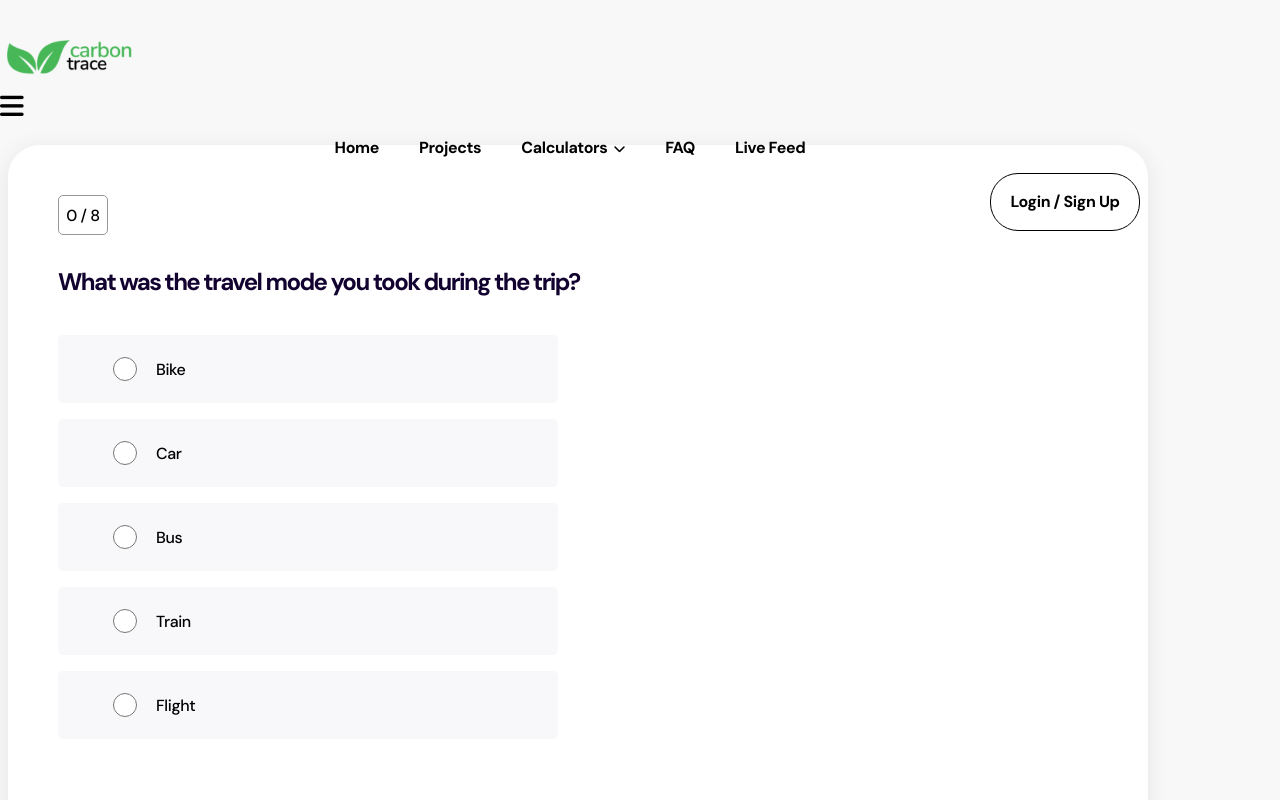
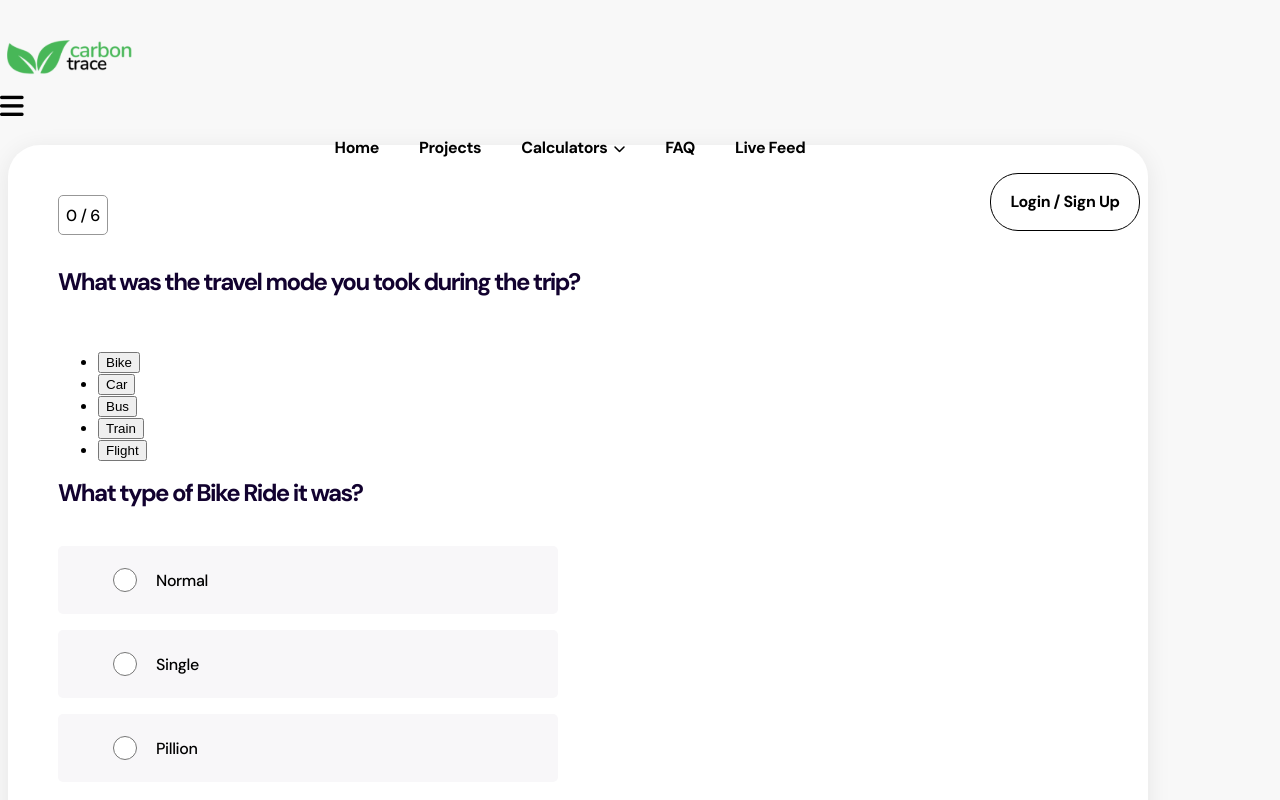
Before and after one commit to encamptourism/carbontracev1, a Next.js app: page /travelcalculator in a window 1280 px wide. Shown: the top 800 px of the page. Built offline with nearby package versions, Linux system fonts and the light colour scheme.

Commit message:
layout dependency

```diff
--- a/components/lifestylecalculator/selectandoptioncomponent.js
+++ b/components/lifestylecalculator/selectandoptioncomponent.js
@@ -3,6 +3,7 @@ const SelectOptionComponent=(props)=>{
 const {typess,name,option,layout} = props.lifestylesingleQuestion;
 const {calculationdata , setCalculationdata,isnext,setIsnext} = props;
 const [optiontoselect , setOptiontoselect] = useState([]);
+
 
 
 const onchangeHandler=(e , name)=>{
--- a/components/travelcalculator/mainlifecalculator.js
+++ b/components/travelcalculator/mainlifecalculator.js
@@ -2,16 +2,20 @@ import {useState,useEffect} from 'react';
 import SelectComponent from "./selectcomponent";
 import TextComponent from "./textcomponent";
 import SliderComponent from "./slidercomponent";
+import SelectMultipleComponent from "./selectmultiple";
 
 const MainlifeCalculator=(props)=>{
 
 const {travelQuestion,typecalculator,setUpnext,upnext,calculationdata,setCalculationdata} = props;
 const [isnext,setIsnext] = useState(true);
+const [parentQuestion,setParentQuestion] = useState(travelQuestion.filter((obj)=>obj.dependent !== 'child'));
+
+
 const onclickhandler=()=>{
 
-if(upnext < travelQuestion.length -1){
+if(upnext < parentQuestion.length -1){
 setUpnext(upnext + 1);
-if(calculationdata[travelQuestion[upnext].name] !== 0 || calculationdata[travelQuestion[upnext].name] !== ""){
+if(calculationdata[parentQuestion[upnext].name] !== 0 || calculationdata[parentQuestion[upnext].name] !== ""){
 setIsnext(false);
 }else{
  setIsnext(true);
@@ -28,25 +32,25 @@ setUpnext(upnext - 1);
 }
 const calculate=()=>{
 console.log(calculationdata);
-let totalcarbonfootprint = 0;
+/*let totalcarbonfootprint = 0;
 let noofkmtravel = calculationdata.noofkmtravel; //multiplier
 let nooftraveller = calculationdata.nooftraveller;//multiplier
 
-let cftravelmode = travelQuestion.filter((obj)=>obj.name === 'travelmode')[0].cf[calculationdata.travelmode];
-let cfkindoftravel = travelQuestion.filter((obj)=>obj.name === 'kindoftravel')[0].cf[calculationdata.kindoftravel];
-let cfkindofvehicle = travelQuestion.filter((obj)=>obj.name === 'kindofvehicle')[0].cf[calculationdata.kindofvehicle];
-let cfkindoftransport = travelQuestion.filter((obj)=>obj.name === 'kindoftransport')[0].cf[calculationdata.kindoftransport];
+let cftravelmode = parentQuestion.filter((obj)=>obj.name === 'travelmode')[0].cf[calculationdata.travelmode];
+let cfkindoftravel = parentQuestion.filter((obj)=>obj.name === 'kindoftravel')[0].cf[calculationdata.kindoftravel];
+let cfkindofvehicle = parentQuestion.filter((obj)=>obj.name === 'kindofvehicle')[0].cf[calculationdata.kindofvehicle];
+let cfkindoftransport = parentQuestion.filter((obj)=>obj.name === 'kindoftransport')[0].cf[calculationdata.kindoftransport];
 
 
 
-let cfkindoffood = travelQuestion.filter((obj)=>obj.name === 'kindoffood')[0].cf[calculationdata.kindoffood];
-let cfkindofaccomodation = travelQuestion.filter((obj)=>obj.name === 'kindofaccomodation')[0].cf[calculationdata.kindofaccomodation];
+let cfkindoffood = parentQuestion.filter((obj)=>obj.name === 'kindoffood')[0].cf[calculationdata.kindoffood];
+let cfkindofaccomodation = parentQuestion.filter((obj)=>obj.name === 'kindofaccomodation')[0].cf[calculationdata.kindofaccomodation];
 
 
 
 
 
-console.log(cfkindoffood);
+console.log(cfkindoffood);*/
 
 }
 
@@ -76,21 +80,21 @@ return (
                             <div className="question__main__blk">
                                 <div className="question__page__number" data-aos="fade-left" data-aos-delay="50"
                                     data-aos-duration="1000">
-                                    <span>{`${upnext} / ${travelQuestion.length -1}`}</span>
+                                    <span>{`${upnext} / ${parentQuestion.length -1}`}</span>
                                 </div>
                                 <div className="question__title" data-aos="fade-up" data-aos-delay="50"
                                     data-aos-duration="1000">
-                                    <h2>{travelQuestion[upnext].question || ""}</h2>
+                                    <h2>{parentQuestion[upnext].question || ""}</h2>
                                 </div>
 
                                     <div className="question__form__blk question__flex" data-aos="fade-up"
                                         data-aos-delay="50" data-aos-duration="1000">
                                         <div className="row question__radio">
 
-                                         <SelectComponent travelsingleQuestion={travelQuestion[upnext]} setCalculationdata={setCalculationdata} calculationdata={calculationdata} isnext={isnext} setIsnext={setIsnext}/>
-                                         <TextComponent travelsingleQuestion={travelQuestion[upnext]} setCalculationdata={setCalculationdata} calculationdata={calculationdata} isnext={isnext} setIsnext={setIsnext}/>
-                                         <SliderComponent travelsingleQuestion={travelQuestion[upnext]} setCalculationdata={setCalculationdata} calculationdata={calculationdata} isnext={isnext} setIsnext={setIsnext}/>
-
+                                         <SelectComponent travelsingleQuestion={parentQuestion[upnext]} setCalculationdata={setCalculationdata} calculationdata={calculationdata} isnext={isnext} setIsnext={setIsnext}/>
+                                         <TextComponent travelsingleQuestion={parentQuestion[upnext]} setCalculationdata={setCalculationdata} calculationdata={calculationdata} isnext={isnext} setIsnext={setIsnext}/>
+                                         <SliderComponent travelsingleQuestion={parentQuestion[upnext]} setCalculationdata={setCalculationdata} calculationdata={calculationdata} isnext={isnext} setIsnext={setIsnext}/>
+                                         <SelectMultipleComponent travelsingleQuestion={parentQuestion[upnext]} setCalculationdata={setCalculationdata} calculationdata={calculationdata} isnext={isnext} setIsnext={setIsnext} travelQuestion={travelQuestion}/>
 
                                         </div>
 
@@ -98,7 +102,7 @@ return (
 
                                      <div className={upnext <=0 ? "question__btn__blk":"question__btn__blk question__two"}>
                                         {(upnext <=0) ? "" : <button className= "back" onClick={()=>onclickbackhandler()}>Back</button>}
-                                       { (upnext === travelQuestion.length -1) ? <button onClick={()=>calculate()}>Calculate</button> : <button onClick={()=>onclickhandler()} disabled={isnext}>Next</button> }
+                                       { (upnext === parentQuestion.length -1) ? <button onClick={()=>calculate()}>Calculate</button> : <button onClick={()=>onclickhandler()} disabled={isnext}>Next</button> }
                                     </div>
 
                             </div>
@@ -106,7 +110,8 @@ return (
                         <div className="col-lg-5 col-md-5 order-first order-md-last order-lg-last">
                             <div className="question__right__blk" data-aos="fade-right" data-aos-delay="50"
                                 data-aos-duration="1000">
-                                {travelQuestion[upnext].image ? <img src={travelQuestion[upnext].image} alt="tagg"/> : ""}
+                                {(typeof travelQuestion[upnext].image ==='string') ? <img src={parentQuestion[upnext].image} alt="tagg"/> : ""}
+                                {(typeof travelQuestion[upnext].image ==='object') ? <img src={parentQuestion[upnext].image[calculationdata.travelmode]} alt="tagg"/> : ""}
                             </div>
                         </div>
                     </div>
--- /dev/null
+++ b/components/travelcalculator/selectmultiple.js
@@ -0,0 +1,99 @@
+import {useState,useEffect} from 'react';
+import SelectMultiplechild from "./SelectMultiplechild";
+import SelectMultiplechildone from "./SelectMultiplechildone";
+
+const SelectMultipleComponent=(props)=>{
+const {typess,name,option,layout,dependent} = props.travelsingleQuestion;
+const {calculationdata , setCalculationdata,isnext,setIsnext,travelQuestion} = props;
+const [dependencyArr,setDependencyArr] = useState([]);
+const {travelall} = {...calculationdata};
+
+
+const getData=(sc)=>{
+let repla ={};
+if(calculationdata[name] !== [name]){
+repla = {typeofbike:'',noofkmtravelby:0,kindoftravel:'',typeofflyingroute:""}
+
+}
+  setCalculationdata({...calculationdata,[name]:sc,...repla});
+
+
+
+}
+
+
+useEffect(()=>{
+let ddata = (typeof dependent === 'object') ? dependent[calculationdata[name]] : [];
+
+let dmkdata = [];
+
+(ddata.length > 0) && ddata.map((sd)=>{
+
+let asd = travelQuestion.filter((dsf)=>dsf.name === sd);
+
+dmkdata = [...dmkdata,...asd];
+
+
+})
+setDependencyArr(dmkdata);
+console.log(calculationdata);
+},[calculationdata])
+
+return (
+        <>
+          {typess === 'selectmultiple'?
+        <div>
+            <div className="trip__details">
+            <ul className="nav nav-tabs pl-2">
+        {
+        option.map((obj , key)=>{
+           return (
+               <li  key ={key} className="nav-item" role="presentation">
+                 <button className={calculationdata[name] === obj.value ? 'nav-link active' : 'nav-link'} id="home-tab"  type="button" role="tab" aria-controls="home" aria-selected="true" onClick={()=>getData(obj.value)}>{obj.label}</button>
+               </li>
+                   )
+                 })
+
+        }
+            </ul>
+
+         </div>
+            <div>
+         {dependencyArr.length > 0 && dependencyArr.map((obj,key)=>{
+               if(obj.typess === 'select'){
+               return (
+                        <div key={key}>
+                          <div className="question__title mt-5">
+                                    <h2>{obj.question || ""}</h2>
+                          </div>
+                         {<SelectMultiplechild obj ={obj} calculationdata={calculationdata} setCalculationdata={setCalculationdata} isnext= {isnext} setIsnext ={setIsnext}/>}
+
+                        </div>
+                      )
+
+               }
+            if(obj.typess === 'slider'){
+               return (
+                        <div key={key}>
+                          <div className="question__title mt-3">
+                                    <h2>{obj.question || ""}</h2>
+                          </div>
+                        {<SelectMultiplechildone obj ={obj}  calculationdata={calculationdata} setCalculationdata={setCalculationdata} isnext= {isnext} setIsnext ={setIsnext}/>}
+
+                        </div>
+                      )
+
+               }
+
+         })}
+
+            </div>
+
+         </div>
+         :""}
+        </>
+	   )
+
+
+}
+export default SelectMultipleComponent;
--- /dev/null
+++ b/components/travelcalculator/selectmultiplechild.js
@@ -0,0 +1,30 @@
+const SelectMultiplechild=(props)=>{
+const {obj ,calculationdata,setCalculationdata,isnext,setIsnext} = props;
+
+
+const onchangeHandler=(e,name)=>{
+
+setCalculationdata({...calculationdata,[name]:e.target.value});
+if(e.target.value !=="" || e.target.value  !== 0){
+ setIsnext(false);
+}
+
+
+}
+
+return (
+		<>
+{obj.option.map((op,kk)=>{
+                    return (
+                 <div key ={"sdsdsd" + kk} className="form-check mt-4">
+                     <input className="form-check-input" type="radio" name={obj.name + op.value} value={op.value} onChange = {(e)=>onchangeHandler(e,obj.name)} checked={calculationdata[obj.name] === op.value ? true : false}/>
+                     <label className="form-check-label" htmlFor="flexRadioDefault1">{op.label}</label>
+                 </div>
+                      )
+
+                    })}
+      </>
+
+	)
+}
+export default SelectMultiplechild;
--- a/components/travelcalculator/travelCalcQues.js
+++ b/components/travelcalculator/travelCalcQues.js
@@ -1,13 +1,43 @@
 export const travelQuestion=[
                               {
-                              name:"travelmode",
-	                            typess:"select",
+                                name:"travelmode",
+	                            typess:"selectmultiple",
 	                            question:"What was the travel mode you took during the trip?",
 	                            option:[{label:'Bike',value:'bike'},{label:'Car',value:'car'},{label:'Bus',value:'bus'},{label:'Train',value:'train'},{label:'Flight',value:'flight'}],
-	                            image:"assets/img/questions/question_9.jpg",
+	                            image:{flight:"assets/img/trip/flight_img.jpg",train:"assets/img/trip/train_img.jpg",car:"assets/img/trip/car_img.jpg",bus:"assets/img/trip/car_img.jpg",bike:"assets/img/trip/bike_img.jpg"},
 	                            default:true,
-	                            cf:{bike:0.05,car:0.05,bus:0.05,train:0.05,flight:0.05},
-	                            layout:'col-sm-12 col-md-6'
+	                            layout:'col-sm-12 col-md-12',
+	                            dependent:{car:["kindoftravel","noofkmtravelby"],bus:["noofkmtravelby"],train:["noofkmtravelby"],flight:["typeofflyingroute","noofkmtravelby"],bike:["typeofbike","noofkmtravelby"]}
+	                          },
+	                          {
+                                name:"typeofbike",
+	                            typess:"select",
+	                            question:"What type of Bike Ride it was?",
+	                            option:[{label:'Normal',value:'normal'},{label:'Single',value:'single'},{label:'Pillion',value:'pillion'}],
+	                            default:true,
+	                            cf:{normal:0.05,single:0.05,pillion:0.025},
+	                            layout:'col-sm-12 col-md-6',
+	                            dependent: 'child'
+	                          },
+	                           {
+                                name:"typeofflyingroute",
+	                            typess:"select",
+	                            question:"What type of Flight it was?",
+	                            option:[{label:'Direct Flight',value:'direct'},{label:'Connecting Flight',value:'connecting'},{label:'One Way connecting',value:'onewayconnecting'}],
+	                            default:true,
+	                            cf:{direct:0.25,connecting:0.33,onewayconnecting:0.3},
+	                            layout:'col-sm-12 col-md-6',
+	                            dependent: 'child'
+	                          },
+	                            {
+                                name:"noofkmtravelby",
+	                            typess:"slider",
+	                            min:0,
+	                            max:2500,
+	                            question:"How many Km Travel by?",
+	                            default:true,
+	                            layout:'col-sm-12 col-md-6',
+	                            dependent: 'child'
 	                          },
 	                          {
 	                            name:"noofdays",
@@ -15,7 +45,8 @@ export const travelQuestion=[
 	                            question:"How many days was the trip for?",
 	                            image:"assets/img/questions/question_10.jpg",
 	                            default:false,
-	                            layout:'col-sm-12 col-md-6'
+	                            layout:'col-sm-12 col-md-6',
+	                            dependent: 'none'
 	                          },
 	                          {
 	                            name:"nooftraveller",
@@ -24,8 +55,30 @@ export const travelQuestion=[
 	                            option:[{label:'One',value:'1'},{label:'Two',value:'2'},{label:'Three',value:'3'},{label:'Four or more',value:'4'}],
 	                            image:"assets/img/questions/question_11.jpg",
 	                            default:false,
-	                            cf:{one:0.05,two:0.025,three:0.05,four:0.05},
-	                            layout:'col-sm-12 col-md-6'
+	                            layout:'col-sm-12 col-md-6',
+	                            dependent: 'none'
+	                          },
+	                          {
+	                            name:"kindoftravel",
+	                            typess:"select",
+	                            question:"What kind of car did you travel in?",
+	                            option:[{label:'Diesel',value:'Diesel'},{label:'Petrol',value:'Petrol'},{label:'Hybrid',value:'Hybrid'},{label:'CNG',value:'CNG'}],
+	                            image:"assets/img/questions/question_13.jpg",
+	                            default:false,
+	                            cf:{Diesel:0.13,Petrol:0.15,Hybrid:0.11,CNG:0.11},
+	                            layout:'col-sm-12 col-md-6',
+	                            dependent:'child'
+	                          },
+	                          {
+	                            name:"kindofvehicle",
+	                            typess:"select",
+	                            question:"What kind of car or vehicle was it?",
+	                            option:[{label:'4 x 4',value:'fourXfour'},{label:'SUV',value:'SUV'},{label:'Sedan',value:'Sedan'},{label:'Traveler',value:'Traveler'}],
+	                            image:"assets/img/questions/question_14.jpg",
+	                            default:false,
+	                            cf:{fourXfour:0.19,SUV:0.045,Sedan:0.09,Traveler:0.002},
+	                            layout:'col-sm-12 col-md-6',
+	                            dependent: 'child'
 	                          },
 	                          {
 	                            name:"kindoftransport",
@@ -35,38 +88,20 @@ export const travelQuestion=[
 	                            image:"assets/img/questions/question_12.jpg",
 	                            default:false,
 	                            cf:{hired_taxi_patrol:0.13,shared_taxi:0.04,metro:0.12,bus:0.022},
-	                            layout:'col-sm-12 col-md-6'
+	                            layout:'col-sm-12 col-md-6',
+	                            dependent: 'none'
 
-	                          },
-	                          {
-	                            name:"kindoftravel",
-	                            typess:"select",
-	                            question:"What kind of car did you travel in?",
-	                            option:[{label:'Diesel',value:'Diesel'},{label:'Petrol',value:'Petrol'},{label:'Hybrid',value:'Hybrid'},{label:'CNG',value:'CNG'}],
-	                            image:"assets/img/questions/question_13.jpg",
-	                            default:false,
-	                            cf:{Diesel:0.13,Petrol:0.15,Hybrid:0.11,CNG:0.11},
-	                            layout:'col-sm-12 col-md-6'
-	                          },
-	                          {
-	                            name:"kindofvehicle",
-	                            typess:"select",
-	                            question:"What kind of car or vehicle was it?",
-	                            option:[{label:'4 x 4',value:'fourXfour'},{label:'SUV',value:'SUV'},{label:'Sedan',value:'Sedan'},{label:'Traveler',value:'Traveler'}],
-	                            image:"assets/img/questions/question_14.jpg",
-	                            default:false,
-	                            cf:{fourXfour:0.19,SUV:0.045,Sedan:0.09,Traveler:0.002},
-	                            layout:'col-sm-12 col-md-6'
 	                          },
 	                          {
 	                            name:"noofkmtravel",
 	                            typess:"slider",
-	                            question:"How many KMs did you travel on public transport?",
+	                            question:"How many KMs did you travel on public transport during the Trip?",
 	                            min:0,
 	                            max:250,
 	                            image:"assets/img/questions/question_15.jpg",
 	                            default:false,
-	                            layout:'col-sm-12 col-md-6'
+	                            layout:'col-sm-12 col-md-6',
+	                            dependent: 'none'
 	                          },
 	                          {
 	                            name:"kindoffood",
@@ -76,7 +111,8 @@ export const travelQuestion=[
 	                            image:"assets/img/questions/question_16.jpg",
 	                            default:false,
 	                            cf:{Vegetarian:17,Non_Vegetarian:52},
-	                            layout:'col-sm-12 col-md-6'
+	                            layout:'col-sm-12 col-md-6',
+	                            dependent: 'none'
 	                          },
 	                          {
 	                            name:"kindofaccomodation",
@@ -86,6 +122,7 @@ export const travelQuestion=[
 	                            image:"assets/img/questions/question_17.jpg",
 	                            default:false,
 	                            cf:{five_star:0.19,four_star:0.09,three_star:0.045,two_star:0.002,camping:0.001},
-	                            layout:'col-sm-12 col-md-6'
+	                            layout:'col-sm-12 col-md-6',
+	                            dependent: 'none'
 	                          },
 	                        ];
--- a/pages/travelcalculator.js
+++ b/pages/travelcalculator.js
@@ -13,7 +13,7 @@ const TravelCalculator=()=>{
 
 const [typecalculator,setTypecalculator] = useState('');
 const [upnext,setUpnext] = useState(0);
-const [calculationdata,setCalculationdata] = useState({travelmode:'',noofdays:'',nooftraveller:0,kindoftransport:'',kindoftravel:'',kindofvehicle:'',nooftraveller:0,noofkmtravel:0,kindoffood:"",kindofaccomodation:""});
+const [calculationdata,setCalculationdata] = useState({travelmode:'bike',travelall:{},noofdays:'',nooftraveller:0,kindoftransport:'',kindoftravel:'',kindofvehicle:'',nooftraveller:0,noofkmtravel:0,kindoffood:"",kindofaccomodation:"",noofkmtravelby:0,typeofbike:''});
 
 useEffect(() => {
     AOS.init({
```
Also changed, not shown: components/travelcalculator/selectmultiplechildone.js (added, +34 -0 lines).
